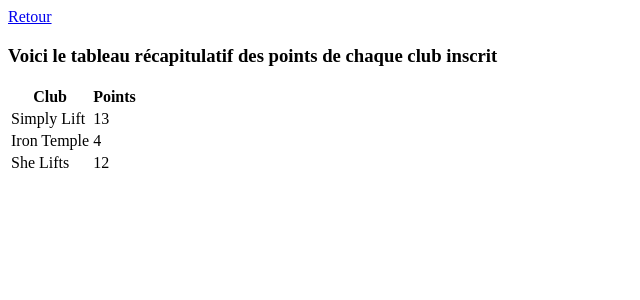
After one commit to Jennifer789C/Projet_11, a Flask app: page /tableau in a window 1280 px wide. The commit adds this page. Shown: the top 300 px of the page, without its empty margins (0-640 px from the left). Run offline with Flask 2, Linux system fonts and the light colour scheme.

Commit message:
implémentation du tableau de points sur une page dédiée

```diff
--- a/server.py
+++ b/server.py
@@ -26,7 +26,7 @@ reservations = []
 
 @app.route('/')
 def index():
-    return render_template('index.html', clubs=clubs)
+    return render_template('index.html')
 
 
 @app.route('/showSummary', methods=['POST'])
@@ -102,6 +102,11 @@ def purchasePlaces():
         return render_template('welcome.html', club=club, competitions=competitions, datetime=datetime)
 
 
+@app.route('/tableau')
+def tableau():
+    return render_template('tableau.html', clubs=clubs)
+
+
 @app.route('/logout')
 def logout():
     return redirect(url_for('index'))
--- /dev/null
+++ b/templates/tableau.html
@@ -0,0 +1,28 @@
+<!DOCTYPE html>
+<html lang="en">
+<head>
+    <meta charset="UTF-8">
+    <meta name="viewport" content="width=device-width, initial-scale=1.0">
+    <title>Tableau des points || GUDLFT</title>
+</head>
+<body>
+    <a href="{{url_for('index')}}">Retour</a>
+    <h3>Voici le tableau récapitulatif des points de chaque club inscrit</h3>
+    <table>
+        <thead>
+            <tr>
+                <th scope="col">Club</th>
+                <th scope="col">Points</th>
+            </tr>
+        </thead>
+        <tbody>
+            {% for club in clubs %}
+            <tr>
+                <td>{{ club["name"] }}</td>
+                <td>{{ club["points"] }}</td>
+            </tr>
+            {% endfor %}
+        </tbody>
+    </table>
+</body>
+</html>
```
Also changed, not shown: templates/index.html (+2 -19 lines), tests/tests_intégration/test_integration_phase2.py (+13 -16 lines), tests/tests_unitaires/test_tableau.py (added, +15 -0 lines), README.md.
